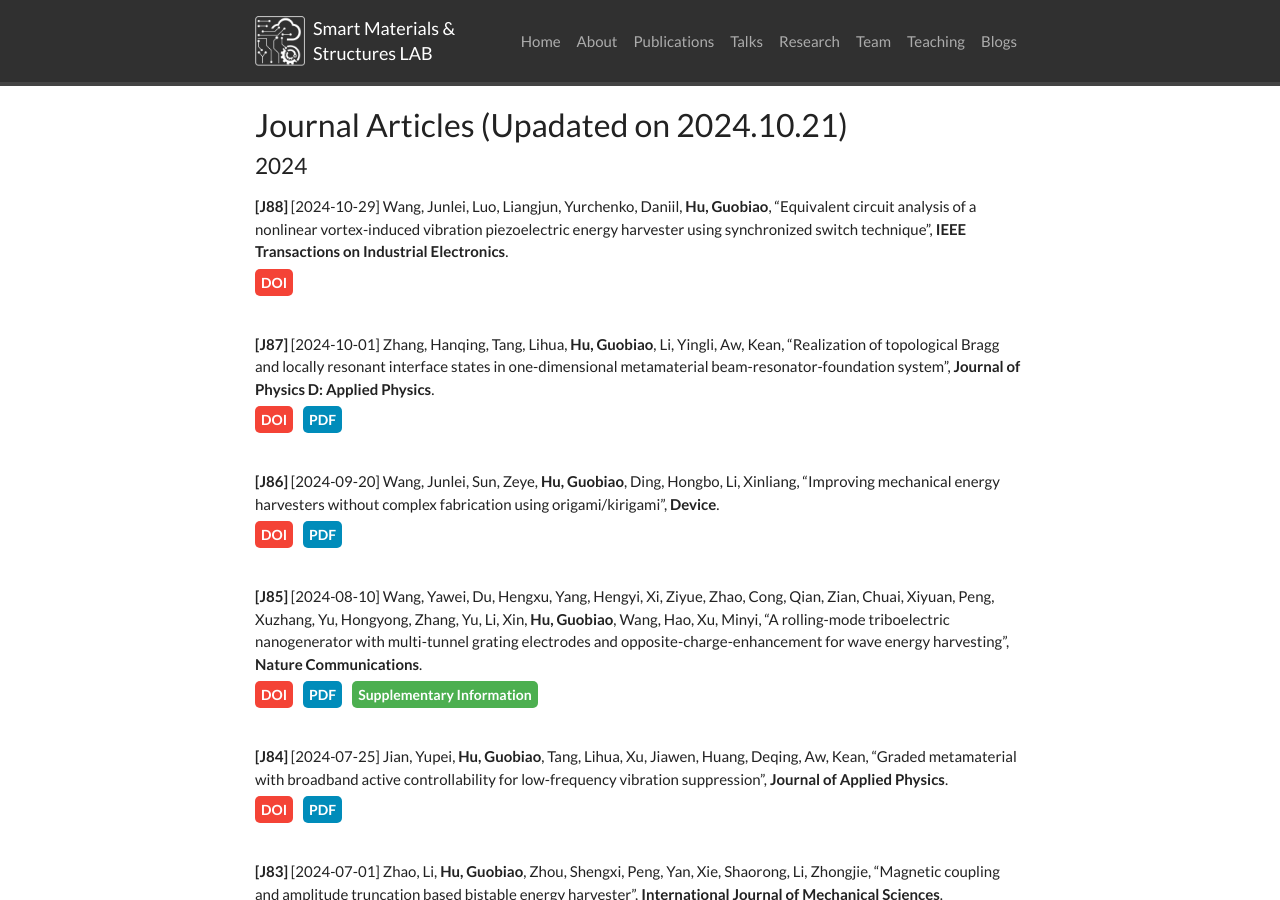
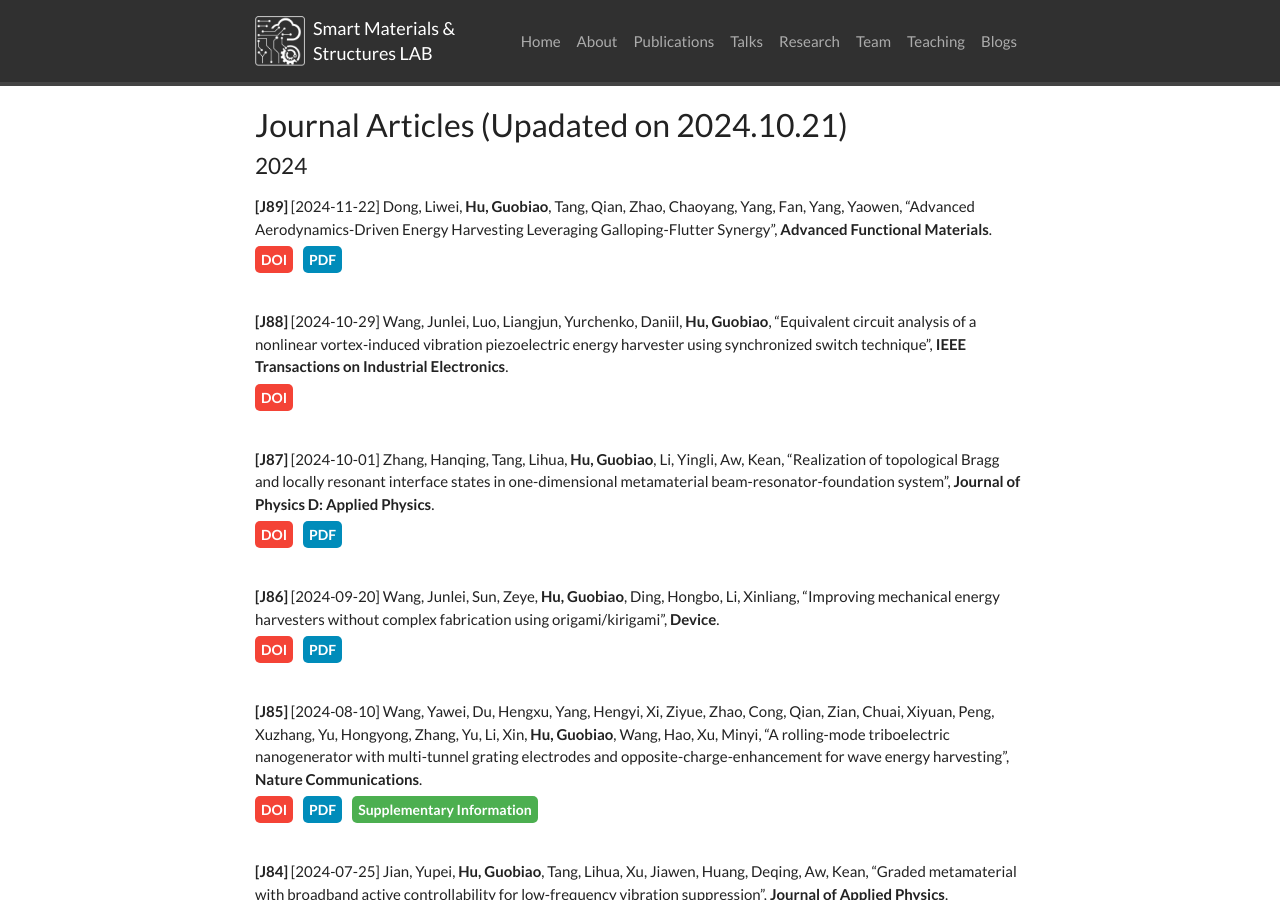
Before and after one commit to sms-lab/sms-lab.github.io, a Jekyll site: the page built from _pages/publications.md, in a window 1280 px wide and 900 px high. Built offline with Jekyll 4.4.1, drawn with Linux system fonts in a browser that asks for light colours; nearby versions of some CDN libraries; a style sheet for code colours, icons or effects is not loaded.

Commit message:
Update article2024.yml

```diff
--- a/_data/article2024.yml
+++ b/_data/article2024.yml
@@ -1,3 +1,21 @@
+- index: 89
+  published: 2024-11-22
+  authors:
+  - Dong, Liwei
+  - Hu, Guobiao
+  - Tang, Qian
+  - Zhao, Chaoyang
+  - Yang, Fan
+  - Yang, Yaowen
+  title: Advanced Aerodynamics-Driven Energy Harvesting Leveraging Galloping-Flutter Synergy
+  journal: "Advanced Functional Materials"
+  volume: 'NA'
+  issue: 'NA'
+  pages: 2414324
+  doi: 10.1002/adfm.202414324
+  Doi: https://doi.org/10.1002/adfm.202414324
+  PDF: Dong et al_2024_Advanced Aerodynamics‐Driven Energy Harvesting Leveraging Galloping‐Flutter Synergy.pdf
+
 - index: 88
   published: 2024-10-29
   authors:
```
